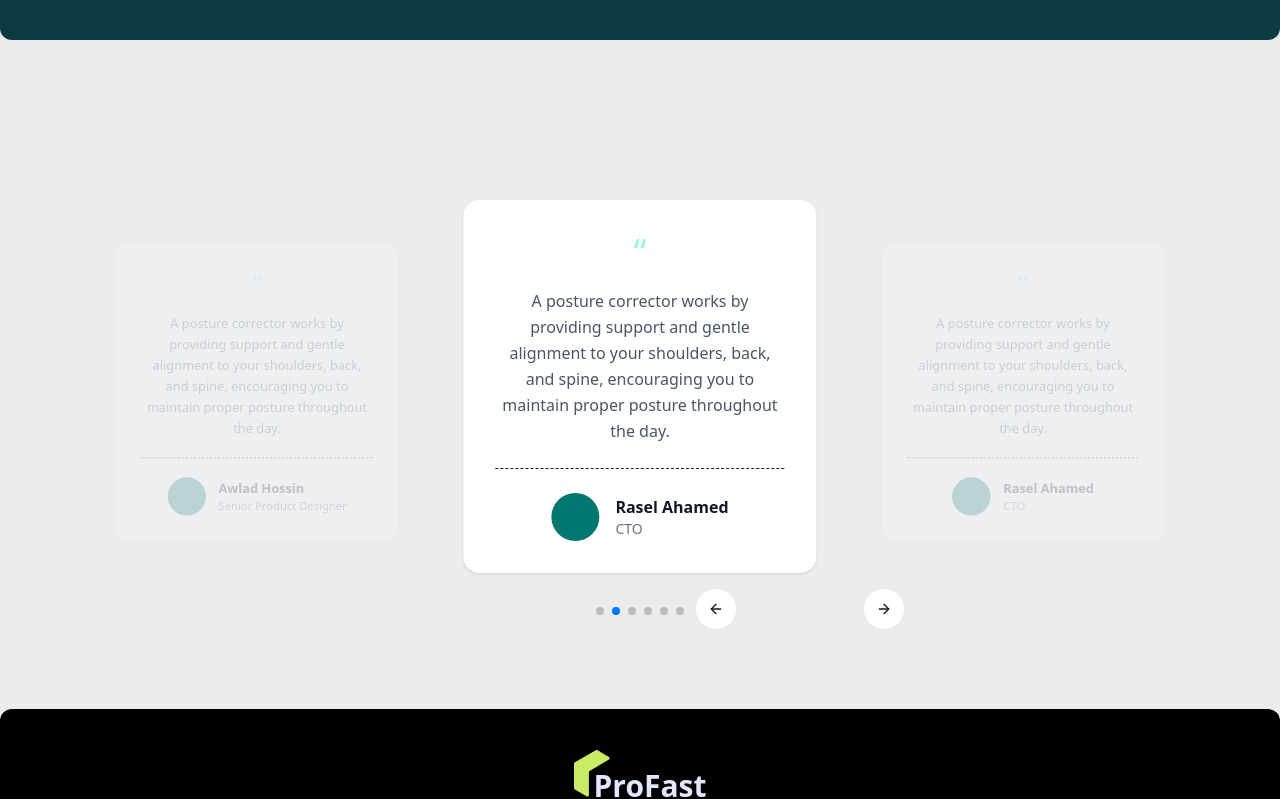
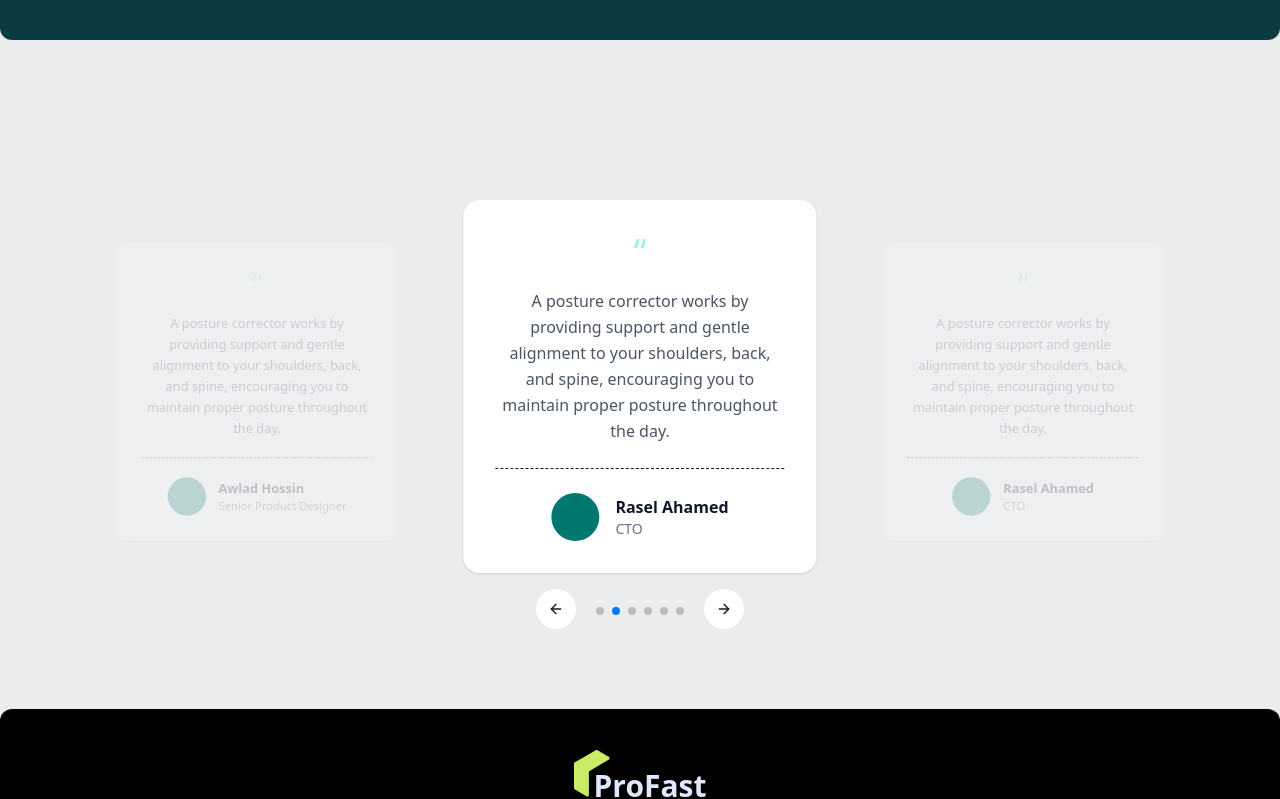
Before and after one commit to md-jahirul-islam-tuku/pro-fast-projects, a React (Vite) app: page / in a window 1280 px wide. Shown: the part 3632-4431 px from the top of the page. Built offline with nearby package versions, Linux system fonts and the light colour scheme.

Commit message:
testimonial added done

```diff
--- a/src/components/Home/TestimonialCarousel.jsx
+++ b/src/components/Home/TestimonialCarousel.jsx
@@ -37,7 +37,7 @@ const testimonials = [
 
 export default function TestimonialCarousel() {
   return (
-    <div className="py-20 px-20">
+    <div className="py-20 px-20 flex flex-col justify-center">
       <div className="relative">
         <Swiper
           centeredSlides
@@ -53,6 +53,7 @@ export default function TestimonialCarousel() {
           autoplay={{
             delay: 2500,
             disableOnInteraction: false,
+            pauseOnMouseEnter: true,
           }}
           navigation={{
             prevEl: ".custom-prev",
@@ -84,12 +85,14 @@ export default function TestimonialCarousel() {
         </Swiper>
 
         {/* Custom arrows */}
-        <button className="custom-prev absolute left-185 -translate-x-16 bottom-0 w-10 h-10 rounded-full flex items-center justify-center">
-          <FiArrowLeft />
-        </button>
-        <button className="custom-next absolute left-165 translate-x-16 bottom-0 w-10 h-10 rounded-full flex items-center justify-center">
-          <FiArrowRight />
-        </button>
+        <div className="flex justify-center">
+          <button className="custom-prev absolute -translate-x-16 bottom-0 w-10 h-10 rounded-full flex items-center justify-center">
+            <FiArrowLeft />
+          </button>
+          <button className="custom-next absolute translate-x-16 bottom-0 w-10 h-10 rounded-full flex items-center justify-center">
+            <FiArrowRight />
+          </button>
+        </div>
       </div>
     </div>
   );
--- a/src/index.css
+++ b/src/index.css
@@ -7,14 +7,14 @@ body {
   background-color: #eaeced;
 }
 .webWidth {
-  max-width: 1600px;
+  max-width: 1280px;
   margin: 0 auto;
 }
 
 .swiper-slide {
   opacity: 0.2;
   transform: scale(0.8) !important;
-  transition: all 0.4s ease;
+  transition: all 1s ease;
 }
 
 .swiper-slide-active {
@@ -37,9 +37,9 @@ body {
 }
 
 .custom-prev {
-  transform: translateX(-60px);
+  transform: translateX(-20px);
 }
 
 .custom-next {
-  transform: translateX(60px);
+  transform: translateX(20px);
 }
```
Also changed, not shown: 1 other file (tests, documents, lock files or other folders).
